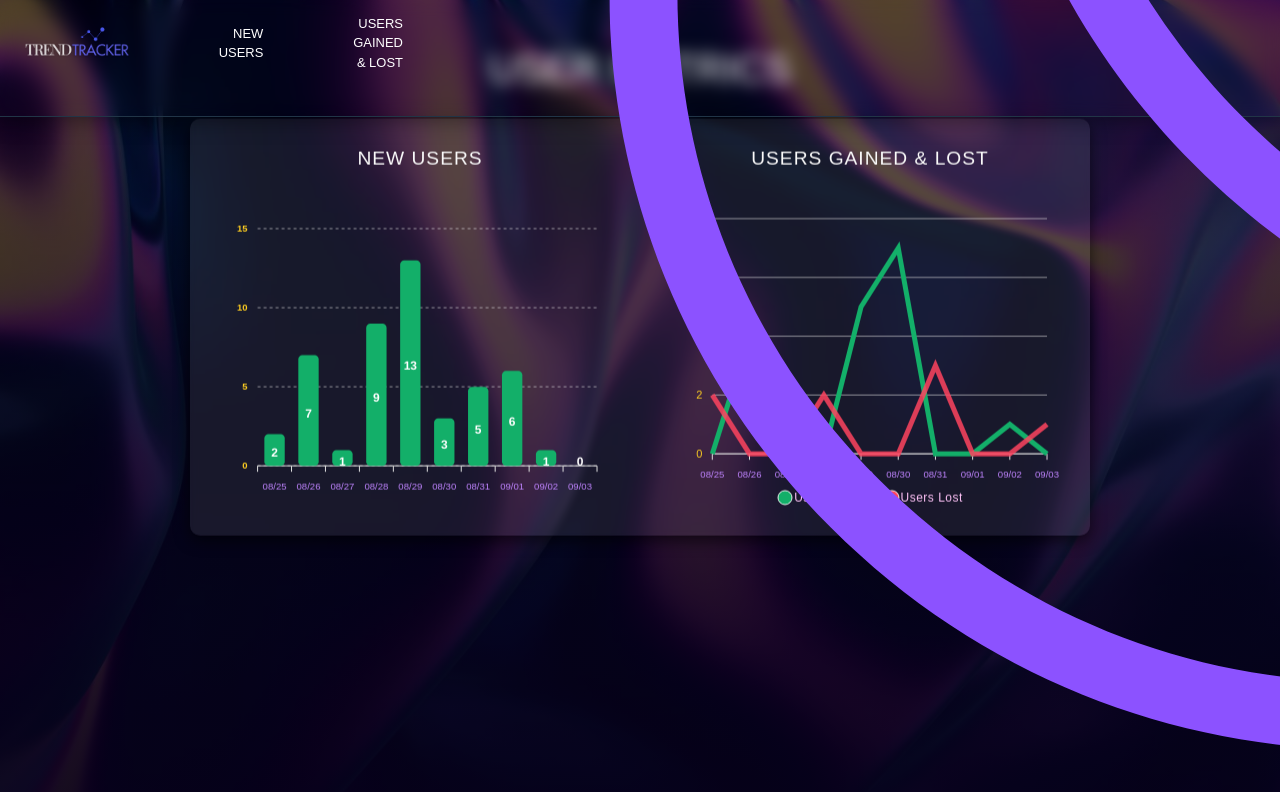
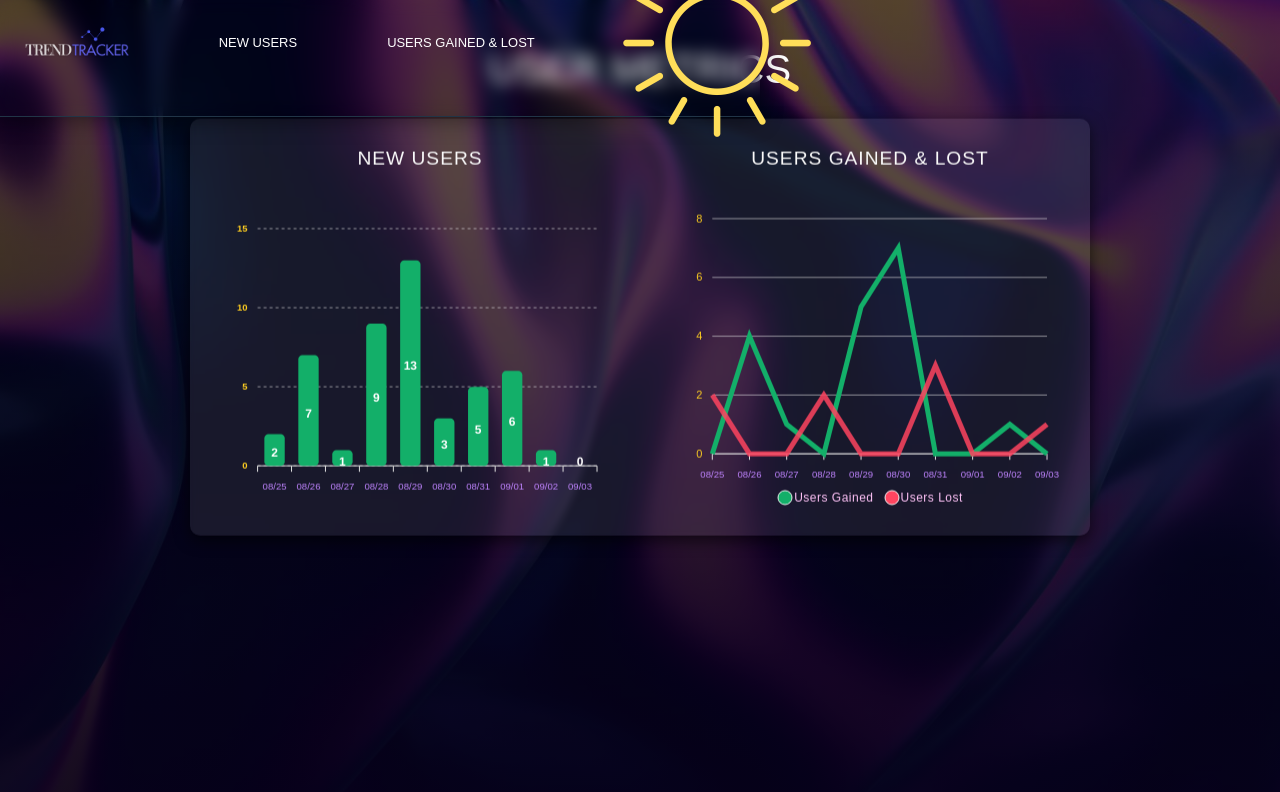
Before and after one commit to alissatroiano/Trend-Tracker, a React (Vite) app: page / in a window 1280 px wide. Shown: the top 792 px of the page. Built offline with nearby package versions, Linux system fonts and the light colour scheme; a web font is replaced by a local one.

Commit message:
Update button for dark mode toggle

```diff
--- a/src/components/Navigation/Navigation.css
+++ b/src/components/Navigation/Navigation.css
@@ -178,6 +178,8 @@ body.dark .hamburger-icon:hover span {
   background-color: #ffffff;
 }
 
+
+
 button#darkModeToggle {
   background: none;
   background-color: transparent;
@@ -188,14 +190,6 @@ button#darkModeToggle {
 
 }
 
-button.w-full.text-left.block.px-3.py-2.rounded-md.text-base.font-medium.bg-gray-800.text-gray-200.hover\:bg-gray-700 {
-  display: flex;
-  margin-left: 80px;
-  align-items: right;
-  text-align: right;
-  justify-content: right;
-  float: inline-end;
-}
 
 /* tablets and up */
 @media (min-width: 640px) {
@@ -217,6 +211,13 @@ li.nav-item > a.nav-link {
   margin: 10px 30px  ;
   text-align: right;
   padding-left: 20px;
+}
+button.dark-mode-button {
+  max-width: 85px;
+  height: auto;
+  position: relative;
+  float: inline-end;
+  margin-left: 30px;
 }
 }
 
--- a/src/components/Navigation/Navigation.tsx
+++ b/src/components/Navigation/Navigation.tsx
@@ -73,10 +73,9 @@ const Navigation: React.FC<NavProps> = ({ darkMode, setDarkMode }) => {
     onClick={() => setDarkMode(!darkMode)}
     className="dark-mode-button"
   >
-    <img
-      src={darkMode ? "/dark-mode.png" : "/light-mode.png"}
+    <img className='img img-fluid toggle-modes'
+      src={darkMode ? "/light-mode.png" : "/dark-mode.png"}
       alt="toggle dark mode"
-      className="h-6 w-6"
     />
   </button>
 </li>
```
Also changed, not shown: public/dark-mode.png, public/light-mode.png.
